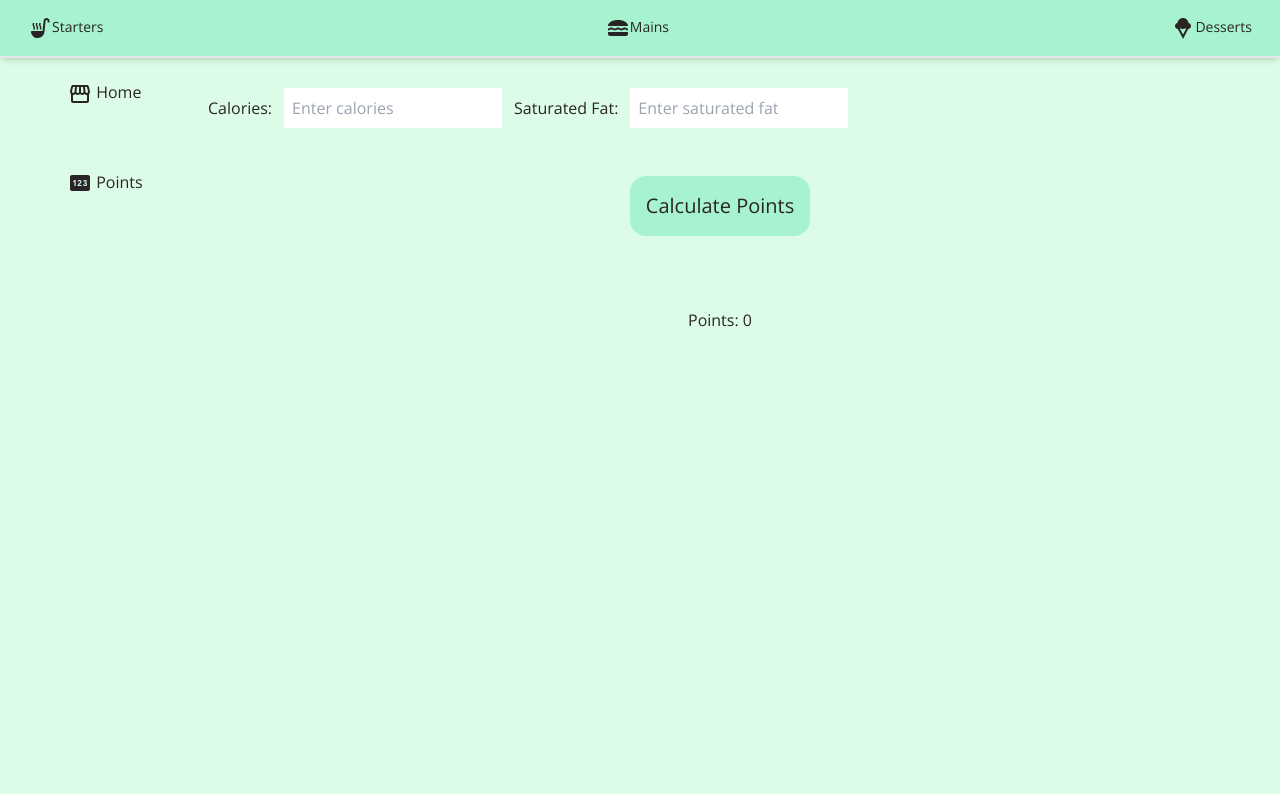
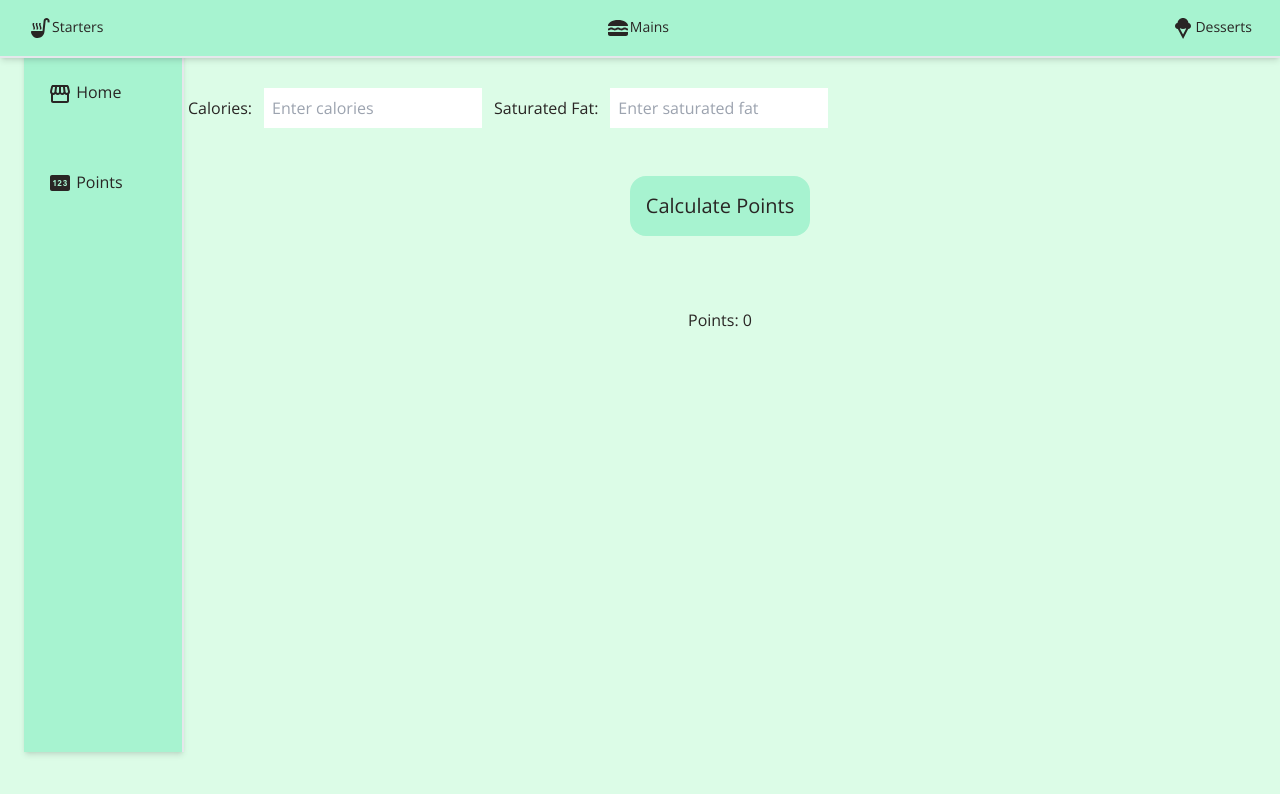
Before and after one commit to jenboyle/chef-jen, a Next.js app: page /points in a window 1280 px wide. Shown: the top 794 px of the page. Built offline with nearby package versions, Linux system fonts and the light colour scheme.

Commit message:
Colour the side nav

```diff
--- a/app/_components/SideNavigation.tsx
+++ b/app/_components/SideNavigation.tsx
@@ -4,7 +4,7 @@ import PinIcon from "@mui/icons-material/Pin";
 
 function SideNavigation() {
   return (
-    <div className="row-span-full">
+    <div className="row-span-full bg-emerald-200 border-r-2 shadow-md">
       <ul>
         <li className="px-6 py-8">
           <ChefNavLink href="/">
--- a/app/layout.tsx
+++ b/app/layout.tsx
@@ -31,9 +31,9 @@ export default function RootLayout({
       >
         <Header />
 
-        <div className="flex-1 px-5 py-6 grid h-dvh grid-cols-[10rem,1fr] grid-rows-[auto,1fr] m-6">
+        <div className="flex-1 px-4 py-5 grid h-dvh grid-cols-[10rem,1fr] grid-rows-[auto,1fr] mx-2 my-7 ">
           <SideNavigation />
-          <main className="max-w-7xl mx-auto w-full">{children}</main>
+          <main className="max-w-7xl mx-auto w-full mx-5">{children}</main>
         </div>
       </body>
     </html>
```
